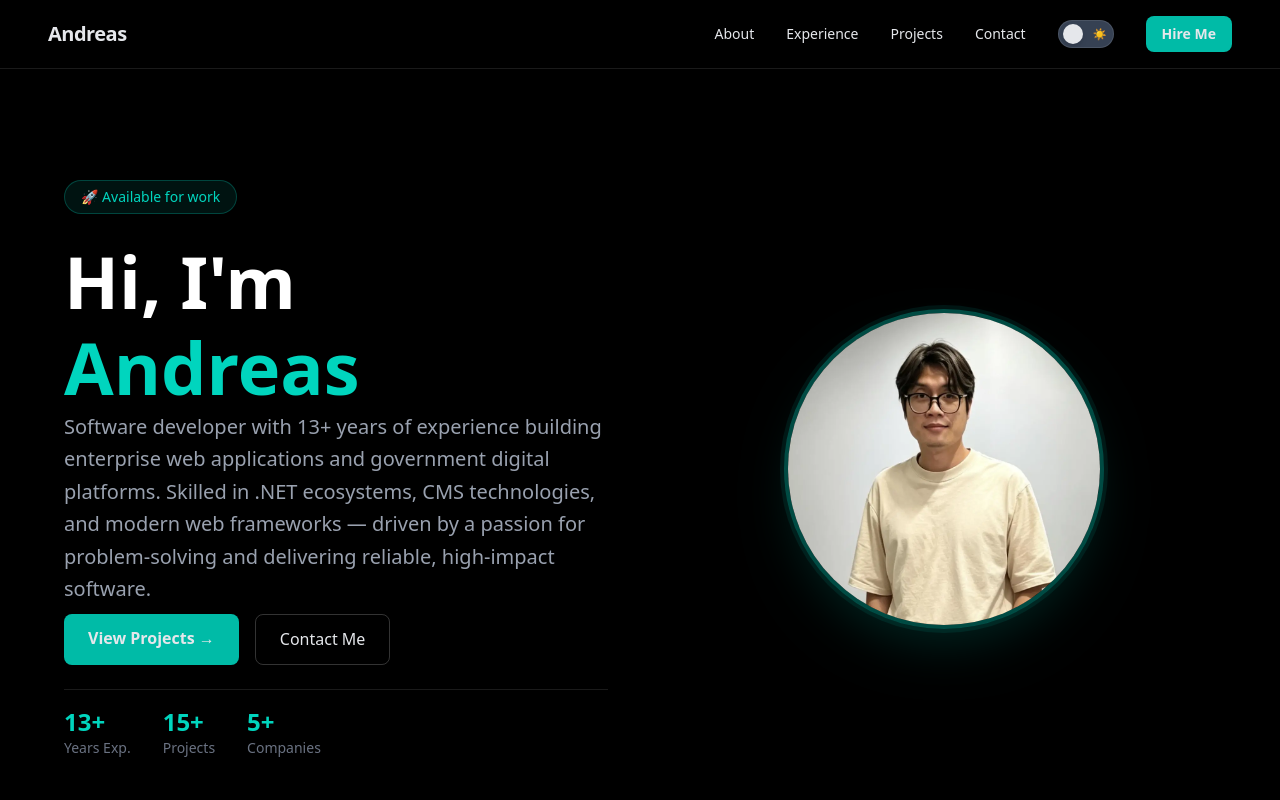
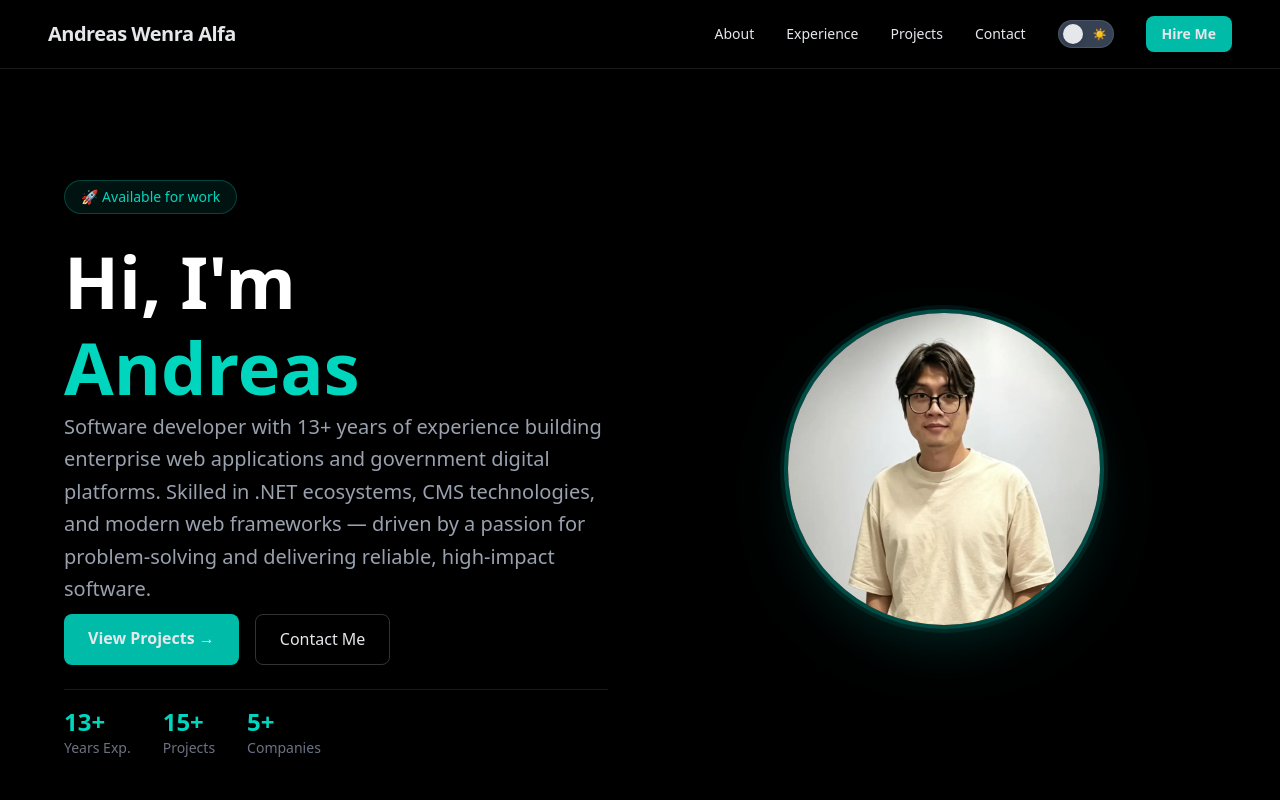
Before and after one commit to andrealfabet/vite-tailwind-learning, a React (Vite) app in the folder learnTailwind/: page / in a window 1280 px wide. Shown: the top 800 px of the page. Built offline with nearby package versions, Linux system fonts and the light colour scheme.

Commit message:
Update Navbar component: Change hero link label to full name "Andreas Wenra Alfa" for better identification.

```diff
--- a/learnTailwind/src/component/Navbar.tsx
+++ b/learnTailwind/src/component/Navbar.tsx
@@ -34,7 +34,7 @@ function Navbar() {
           href="#hero"
           className="text-xl font-bold text-teal-600 dark:text-teal-400 tracking-tight hover:text-teal-500 dark:hover:text-teal-300 transition-colors"
         >
-          Andreas
+          Andreas Wenra Alfa
         </a>
 
         {/* Desktop Menu */}
```
